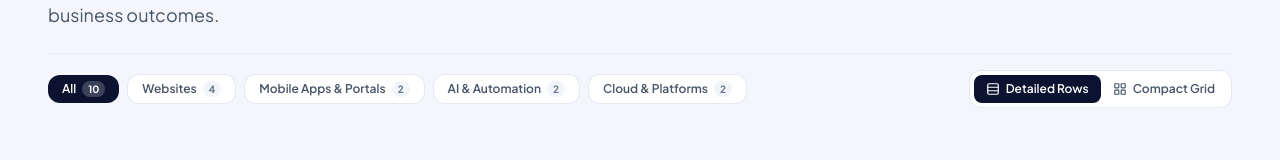
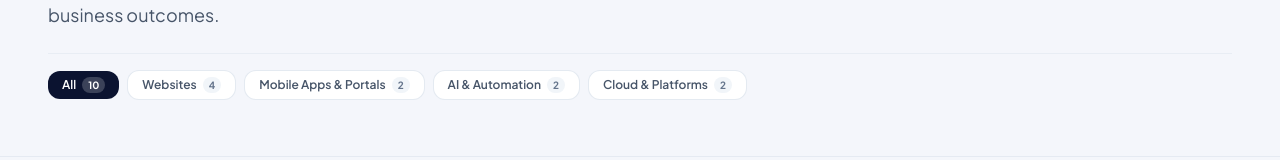
Before and after one commit to alishanea/arkanet-demo-, a Next.js app: page /work in a window 1280 px wide. Shown: the part 335-495 px from the top of the page. Built offline with nearby package versions, Linux system fonts and the light colour scheme.

Commit message:
Remove view mode toggle button in Work page and restore capability practice switcher

```diff
--- a/src/app/capabilities/[slug]/page.tsx
+++ b/src/app/capabilities/[slug]/page.tsx
@@ -137,6 +137,33 @@ export default function CapabilityDetailPage() {
                 {data.subtitle}
               </p>
             )}
+          </div>
+
+          {/* Quick Capability Practice Switcher */}
+          <div className="flex flex-wrap items-center gap-2 sm:gap-3 pt-2">
+            {[
+              { name: "Web & SaaS", slug: "website-development" },
+              { name: "Mobile Apps", slug: "mobile-app-development" },
+              { name: "Applied AI", slug: "applied-ai-ml" },
+              { name: "Cloud & DevOps", slug: "cloud-devops-hosting" },
+              { name: "UI/UX Design", slug: "graphic-design" },
+              { name: "Business Systems", slug: "erp-business-management" },
+            ].map((cap) => {
+              const isActive = slug === cap.slug;
+              return (
+                <Link
+                  key={cap.slug}
+                  href={`/capabilities/${cap.slug}`}
+                  className={`px-3.5 py-1.5 rounded-[4px] text-xs font-semibold uppercase tracking-wider transition-all duration-200 ${
+                    isActive
+                      ? "bg-[#202B61] text-white border border-[#202B61] shadow-xs"
+                      : "bg-white text-slate-600 hover:text-[#202B61] border border-slate-200/90 shadow-xs hover:border-slate-300"
+                  }`}
+                >
+                  {cap.name}
+                </Link>
+              );
+            })}
           </div>
         </div>
       </section>
--- a/src/app/work/page.tsx
+++ b/src/app/work/page.tsx
@@ -2,11 +2,7 @@
 
 import React, { useState } from "react";
 import { motion } from "framer-motion";
-import {
-  ArrowUpRight,
-  LayoutGrid,
-  Rows3
-} from "lucide-react";
+import { ArrowUpRight } from "lucide-react";
 
 import { Footer } from "@/components/layout/Footer";
 import { ContactFormModal } from "@/components/modals/ContactFormModal";
@@ -342,38 +338,6 @@ export default function WorkPage() {
                 );
               })}
             </div>
-
-            {/* View Mode Toggle: Side-by-Side Detailed vs Compact Grid */}
-            <div className="hidden sm:inline-flex items-center p-1 rounded-xl bg-white border border-slate-200/90 shadow-2xs">
-              <button
-                type="button"
-                onClick={() => setViewMode("detailed")}
-                className={`inline-flex items-center gap-1.5 px-3 py-1.5 rounded-lg text-xs font-semibold transition-all cursor-pointer ${
-                  viewMode === "detailed"
-                    ? "bg-[#0b1330] text-white shadow-xs"
-                    : "text-slate-600 hover:text-slate-900"
-                }`}
-                title="Detailed Side-by-Side View"
-              >
-                <Rows3 className="w-3.5 h-3.5" />
-                <span>Detailed Rows</span>
-              </button>
-
-              <button
-                type="button"
-                onClick={() => setViewMode("compact")}
-                className={`inline-flex items-center gap-1.5 px-3 py-1.5 rounded-lg text-xs font-semibold transition-all cursor-pointer ${
-                  viewMode === "compact"
-                    ? "bg-[#0b1330] text-white shadow-xs"
-                    : "text-slate-600 hover:text-slate-900"
-                }`}
-                title="Compact Grid View"
-              >
-                <LayoutGrid className="w-3.5 h-3.5" />
-                <span>Compact Grid</span>
-              </button>
-            </div>
-
           </div>
 
         </div>
```
